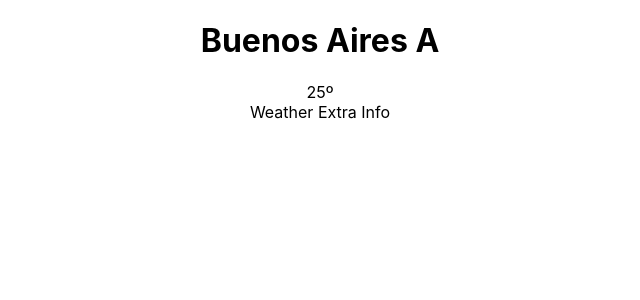
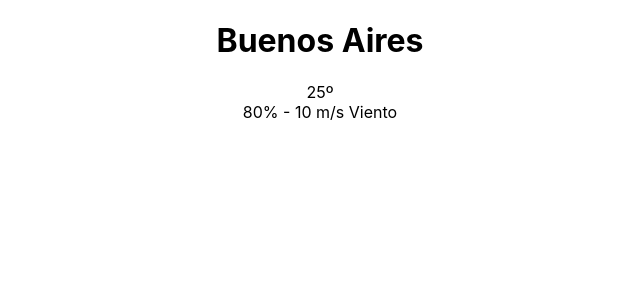
Before and after one commit to agamboa2018/udemy, a React (Create React App) app: page / in a window 1280 px wide. Shown: the top 300 px of the page, without its empty margins (320-960 px from the left). Built offline with nearby package versions, Linux system fonts and the light colour scheme.

Commit message:
Seguimos

```diff
--- a/src/components/WeatherData.js
+++ b/src/components/WeatherData.js
@@ -5,7 +5,7 @@
 const WeatherData = () => (
     <div>
         <WeatherTemperature></WeatherTemperature>
-        <WeatherExtraInfo></WeatherExtraInfo>
+        <WeatherExtraInfo humidity={80} wind={"10 m/s"}></WeatherExtraInfo>
     </div>
 );
 
--- a/src/components/WeatherExtraInfo.js
+++ b/src/components/WeatherExtraInfo.js
@@ -1,7 +1,10 @@
 import React from "react";
 
-const WeatherExtraInfo = () =>(
-    <div>Weather Extra Info</div>
+const WeatherExtraInfo = ({humidity, wind}) =>(
+    <div>
+        <span>{`${humidity}% - `}</span>
+        <span>{`${wind} Viento`}</span>
+    </div>
 );
 
 export default WeatherExtraInfo;
--- a/src/components/WeatherLocation.js
+++ b/src/components/WeatherLocation.js
@@ -4,7 +4,7 @@
 
 const WeatherLocation = () => (
     <div>
-        <Location city={"Buenos Aires A"}></Location>
+        <Location city={"Buenos Aires"}></Location>
         <WeatherData></WeatherData>
     </div>
 );
```
